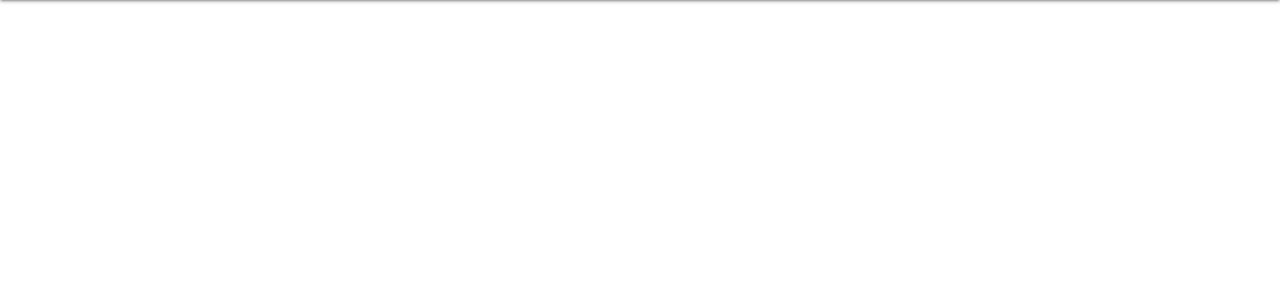
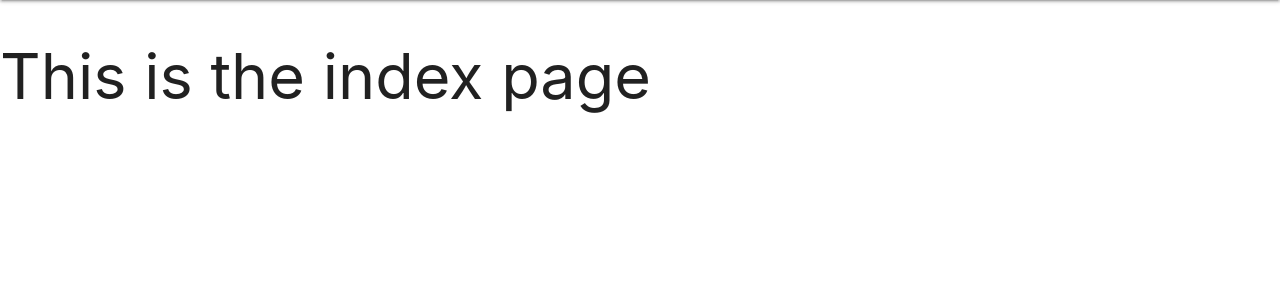
Before and after one commit to Code-Institute-Submissions/Side-On-lockdownLounge-MP3_OctResub, a Flask app: template templates/index.html in a window 1280 px wide. Shown: the part 64-364 px from the top of the page. Run offline with Flask 2, Linux system fonts and the light colour scheme; the template is opened without the code that fills it, so the values that code supplies are empty; some libraries are stand-ins or nearby versions.

Commit message:
Add function to render index.html

```diff
--- a/app.py
+++ b/app.py
@@ -36,6 +36,11 @@
     return render_template("register.html")
 
 
+@app.route("/index")
+def index():
+    return render_template("index.html")
+
+
 if __name__ == "__main__":
     app.run(host=os.environ.get("IP"),
         port=int(os.environ.get("PORT")),
--- a/templates/base.html
+++ b/templates/base.html
@@ -22,7 +22,7 @@
             <a href="#!" class="brand-logo">The Lockdown Lounge</a>
             <a href="#" data-target="mobile-demo" class="sidenav-trigger"><i class="material-icons">menu</i></a>
             <ul class="right hide-on-med-and-down">
-                <li><a href="#">Home</a></li>
+                <li><a href="{{ url_for('index') }}">Home</a></li>
                 <li><a href="{{ url_for('get_stories') }}">Stories</a></li>
                 <li><a href="{{ url_for('get_jokes') }}">Jokes</a></li>
                 <li><a href="{{ url_for('register') }}">Register</a></li>
--- a/templates/index.html
+++ b/templates/index.html
@@ -1 +1,6 @@
 {% extends "base.html" %}
+{% block content %}
+
+<h1>This is the index page</h1>
+
+{% endblock %}
```
